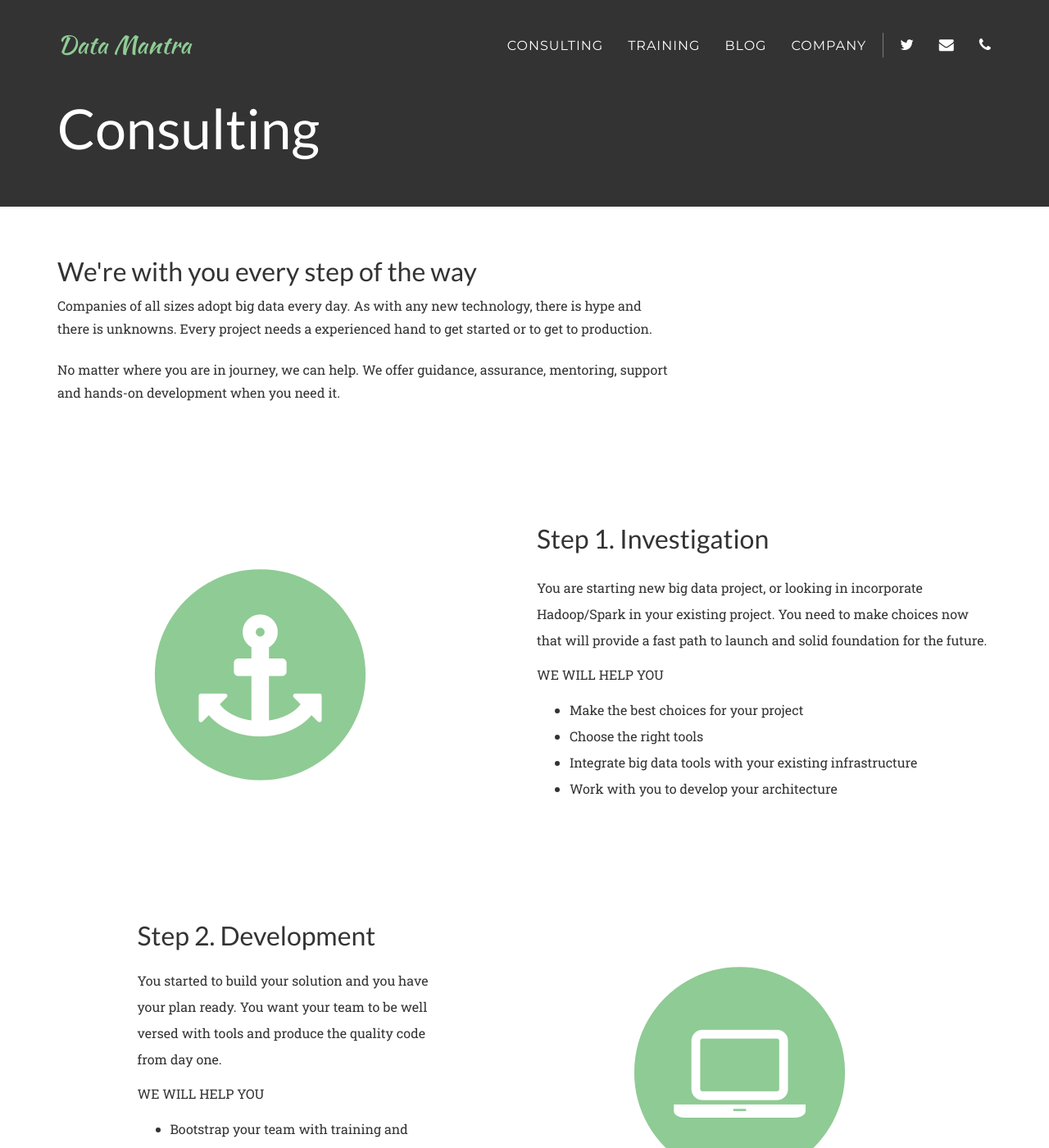
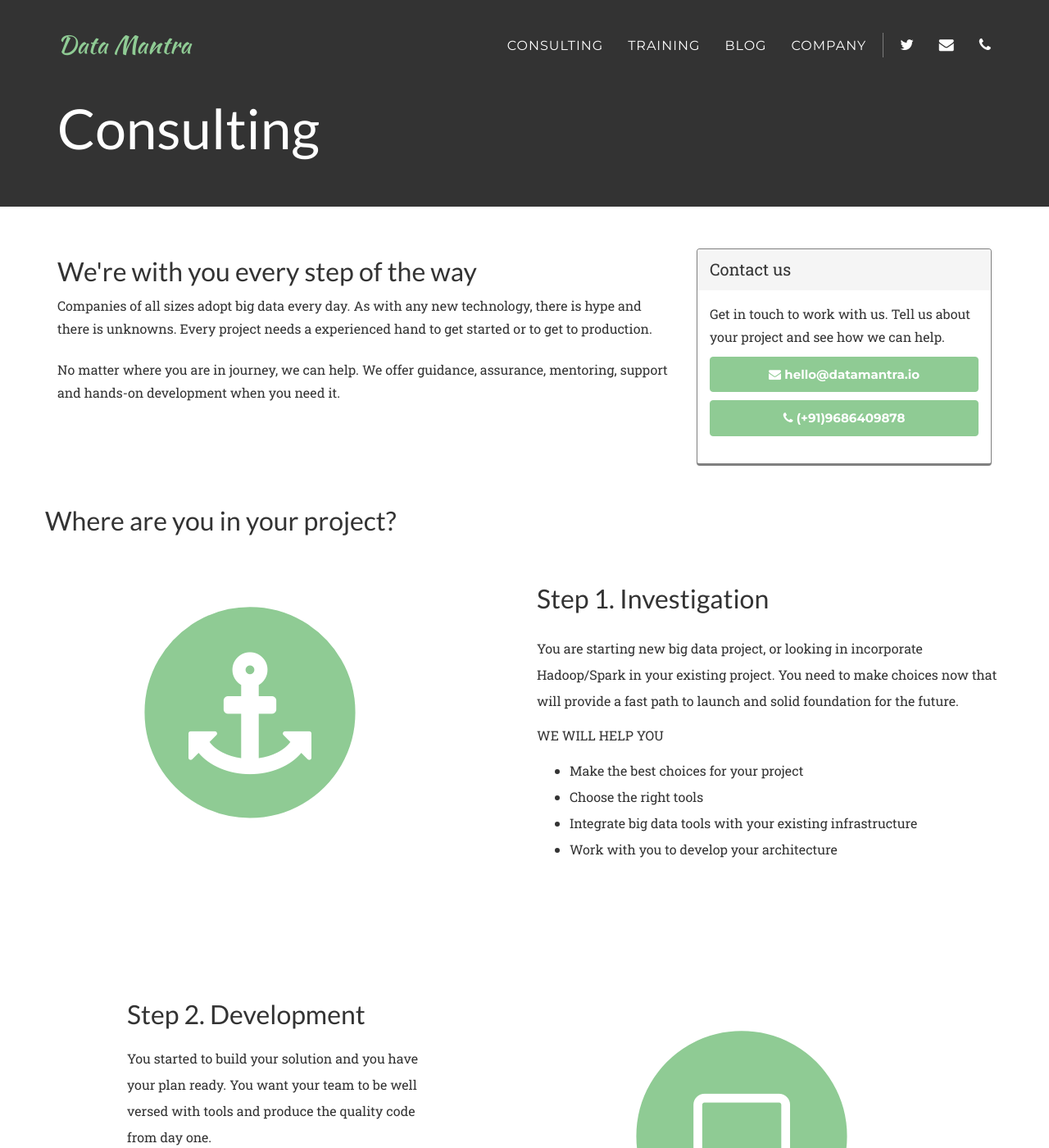
Before and after one commit to datamantra/datamantra.github.io, a Jekyll site: the page built from consulting.md, in a window 1280 px wide and 1400 px high. Shown: the whole window at 82% size. Built offline with Jekyll 4.4.1, drawn with Linux system fonts in a browser that asks for light colours; some web fonts are replaced.

Commit message:
added contact info to consulting page

```diff
--- a/consulting.md
+++ b/consulting.md
@@ -12,6 +12,7 @@
   }
 
   .section-info h2{
+    padding-top: 5%;
   	padding-bottom: 3%;
   }
 
@@ -22,6 +23,25 @@
   .section-icon {
 
   	padding-top: 5%;
+  }
+  .panel {
+    margin-top: 21px;
+    border : 1px solid transparent;
+    border-radius: 2;
+    border-color: gray;
+    background-color: #ffffff;
+
+    border-bottom: solid;
+    border-bottom-color: gray;
+    padding-bottom: 5%;
+    margin-bottom: 5%;
+  }
+
+  .panel-heading {
+    background: #f5f5f5;
+    color : #333333;
+    font-size : 20px;
+    border-bottom: 1px solid transparent;
   }
 
 
@@ -38,11 +58,40 @@
  No matter where you are in journey, we can help. We offer guidance, assurance, mentoring, support and hands-on development when you need it.
  </p>
 </div>
+<div class="col-md-4">
+  <div class="panel panel-deafualt">
+  <div class="panel-heading">Contact us</div>
+  <div class="panel-body">
+  <div>
+   <p> Get in touch to work with us. Tell us about your project and see how we can help.</p>
+  </div>
+  <div style="margin-bottom:3%;">
+   <a href="mailto:hello@datamantra.io" class="btn btn-block btn-primary">
+    <i class="fa fa-envelope"></i>
+    <span style="text-transform:none;">hello@datamantra.io</span>
+   </a>
+  </div>
+  <div >
+   <a href="tel:+919686409878" class="btn btn-block btn-primary">
+    <i class="fa fa-phone"></i>
+    <span>(+91)9686409878</span>
+   </a>
+  </div>
+
+</div>
+</div>
 </div>
 
 <!-- Sections -->
 
-<div class="row" style="margin-top:10%;">
+<div class="row" style="margin-top:20%;">
+<div class="col-md-8" style="margin-top:10px;">
+ <h2>Where are you in your project?</h2>
+</div>
+</div>
+
+<div class="row">
+
   <div class="col-md-1"></div>
   <div class="col-md-3 section-icon">
     <span class="fa-stack fa-5x" style="font-size:10em;">
```
